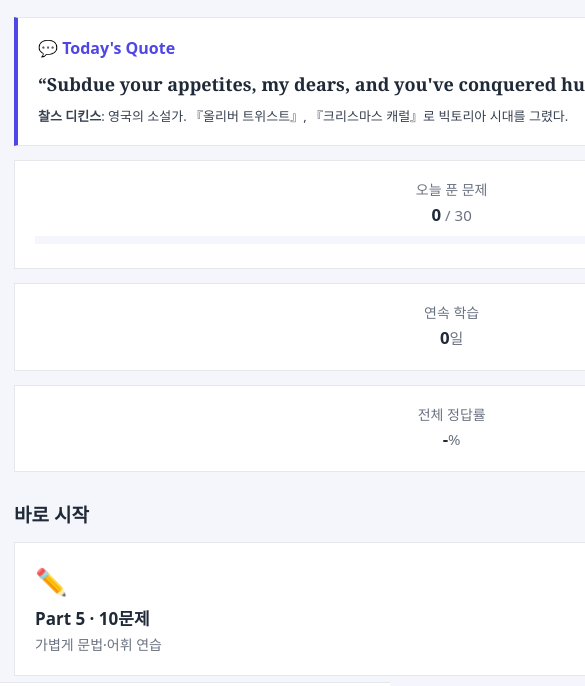
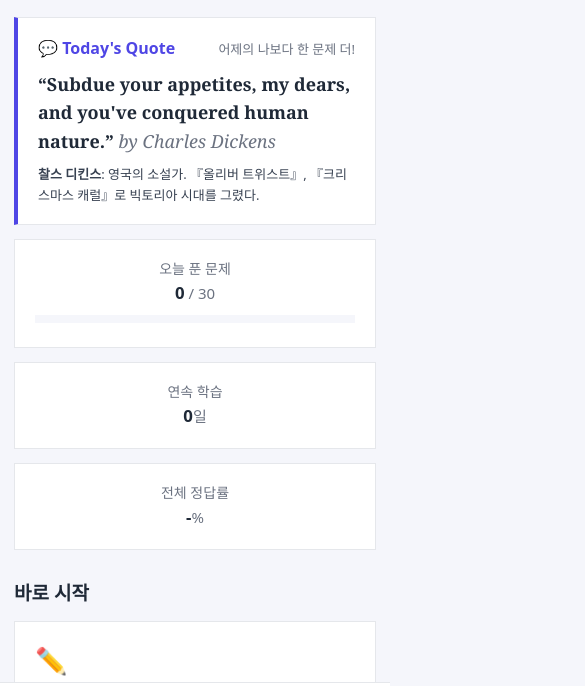
Before and after one commit to minsidea-debug/jiho-toeic, a plain HTML site: page index.html in a window 390 px wide. Shown: the part 91-777 px from the top of the page, 585 px wide, since content can reach past the window. Drawn offline with Linux system fonts and the light colour scheme.

Commit message:
Fix mobile home page widening (quote line overflow)
Co-Authored-By: Claude Opus 5.5 <noreply@anthropic.com>

```diff
--- a/css/style.css
+++ b/css/style.css
@@ -279,7 +279,7 @@ mark { background: var(--hl); padding: 0 2px; border-radius: 3px; color: var(--h
   .font-row .font-preview { display: none; }
   #nav a { flex-direction: column; gap: 0; padding: 4px 8px; font-size: 0.6875rem; }
   #nav a span { font-size: 1.25rem; }
-  main { padding: 16px 14px 90px; }
+  main { padding: 16px 14px 90px; margin: 0; align-self: stretch; }  /* 가운데 정렬(margin auto)을 풀어야 긴 명언 문장이 화면 폭을 넓히지 않음 */
   h1 { font-size: 1.375rem; }
   .grid2, .grid3 { grid-template-columns: 1fr; }
   .grid4 { grid-template-columns: repeat(2, 1fr); }
--- a/js/app.js
+++ b/js/app.js
@@ -64,7 +64,7 @@ function fitQuote() {
   const el = document.querySelector('.quote-line'); if (!el) return;
   el.style.fontSize = '';
   let fs = parseFloat(getComputedStyle(el).fontSize);
-  const min = 11;
+  const min = innerWidth <= 800 ? 999 : 11;  // 폰(800px 이하)은 글자를 줄이지 않고 줄바꿈
   while (el.scrollWidth > el.clientWidth && fs > min) { fs -= 0.5; el.style.fontSize = fs + 'px'; }
   el.classList.toggle('wrap', el.scrollWidth > el.clientWidth);
 }
--- a/sw.js
+++ b/sw.js
@@ -1,6 +1,6 @@
 /* 오프라인 실행용 서비스워커 (인터넷 주소로 열었을 때만 동작)
    파일을 수정하면 VERSION 숫자를 올려주세요. */
-const VERSION = 'jiho-toeic-202611240030'; // VERSION:AUTO
+const VERSION = 'jiho-toeic-202611240040'; // VERSION:AUTO
 const FILES = [
   './', './index.html', './css/style.css', './data/quotes.js', './js/store.js', './js/sound.js', './js/app.js', './js/words.js',
   './data/part5.js', './data/part6.js', './data/part7.js',
```
